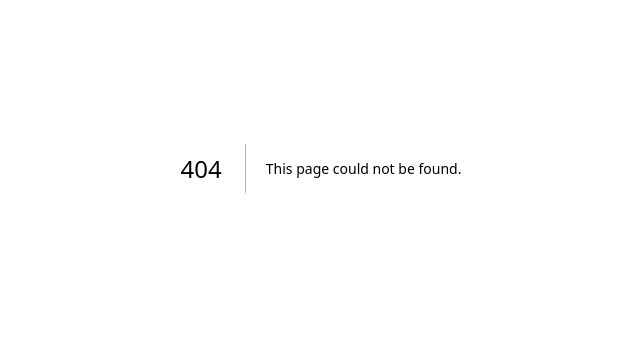
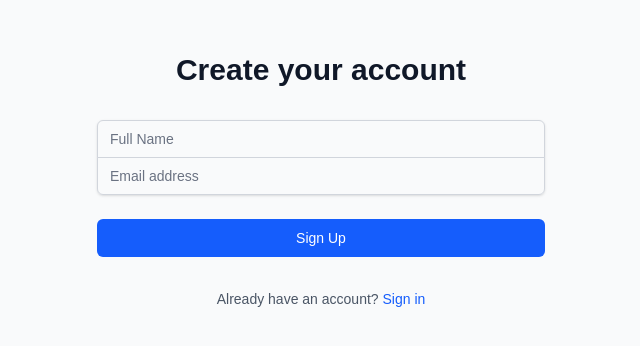
Before and after one commit to Waleed-Ahmad-dev/speech_to_text, a Next.js app: page /signup in a window 1280 px wide. Before the commit this address had no page. Shown: the part 232-578 px from the top of the page, without its empty margins (319-959 px from the left). Built offline with nearby package versions, Linux system fonts and the light colour scheme.

Commit message:
Create signup and middleware

```diff
--- /dev/null
+++ b/src/app/signup/page.tsx
@@ -0,0 +1,112 @@
+"use client";
+import { useState } from 'react';
+import { useRouter } from 'next/navigation';
+import Link from 'next/link';
+
+export default function SignupPage() {
+     const router = useRouter();
+     const [email, setEmail] = useState('');
+     const [name, setName] = useState('');
+     const [error, setError] = useState('');
+     const [loading, setLoading] = useState(false);
+
+     const handleSubmit = async (e: React.FormEvent) => {
+          e.preventDefault();
+          setLoading(true);
+          setError('');
+
+          try {
+               const response = await fetch('/api/auth/signup', {
+                    method: 'POST',
+                    headers: { 'Content-Type': 'application/json' },
+                    body: JSON.stringify({ email, name }),
+               });
+
+               const data = await response.json();
+
+               if (!response.ok) {
+                    throw new Error(data.error || 'Signup failed');
+               }
+
+               router.push(`/check-email?email=${encodeURIComponent(email)}`);
+          } catch (err: any) {
+               setError(err.message || 'An error occurred');
+               setLoading(false);
+          }
+     };
+
+     return (
+          <div className="min-h-screen flex items-center justify-center bg-gray-50 px-4">
+               <div className="max-w-md w-full space-y-8">
+                    <div>
+                         <h2 className="mt-6 text-center text-3xl font-extrabold text-gray-900">
+                              Create your account
+                         </h2>
+                    </div>
+
+                    {error && (
+                         <div className="bg-red-100 border border-red-400 text-red-700 px-4 py-3 rounded relative">
+                              {error}
+                         </div>
+                    )}
+
+                    <form className="mt-8 space-y-6" onSubmit={handleSubmit}>
+                         <div className="rounded-md shadow-sm -space-y-px">
+                              <div>
+                                   <label htmlFor="name" className="sr-only">
+                                        Full Name
+                                   </label>
+                                   <input
+                                        id="name"
+                                        name="name"
+                                        type="text"
+                                        required
+                                        className="appearance-none rounded-none relative block w-full px-3 py-2 border border-gray-300 placeholder-gray-500 text-gray-900 rounded-t-md focus:outline-none focus:ring-blue-500 focus:border-blue-500 focus:z-10 sm:text-sm"
+                                        placeholder="Full Name"
+                                        value={name}
+                                        onChange={(e) => setName(e.target.value)}
+                                   />
+                              </div>
+                              <div>
+                                   <label htmlFor="email-address" className="sr-only">
+                                        Email address
+                                   </label>
+                                   <input
+                                        id="email-address"
+                                        name="email"
+                                        type="email"
+                                        autoComplete="email"
+                                        required
+                                        className="appearance-none rounded-none relative block w-full px-3 py-2 border border-gray-300 placeholder-gray-500 text-gray-900 rounded-b-md focus:outline-none focus:ring-blue-500 focus:border-blue-500 focus:z-10 sm:text-sm"
+                                        placeholder="Email address"
+                                        value={email}
+                                        onChange={(e) => setEmail(e.target.value)}
+                                   />
+                              </div>
+                         </div>
+
+                         <div>
+                              <button
+                                   type="submit"
+                                   disabled={loading}
+                                   className={`group relative w-full flex justify-center py-2 px-4 border border-transparent text-sm font-medium rounded-md text-white bg-blue-600 hover:bg-blue-700 focus:outline-none focus:ring-2 focus:ring-offset-2 focus:ring-blue-500 ${
+                                        loading ? 'opacity-50 cursor-not-allowed' : ''
+                                   }`}
+                              >
+                                   {loading ? 'Processing...' : 'Sign Up'}
+                              </button>
+                         </div>
+                    </form>
+
+                    <div className="text-center mt-4">
+                         <p className="text-sm text-gray-600">
+                              Already have an account?{' '}
+                              <Link href="/login" className="font-medium text-blue-600 hover:text-blue-500">
+                                   Sign in
+                              </Link>
+                         </p>
+                    </div>
+               </div>
+          </div>
+     );
+}
--- /dev/null
+++ b/src/middleware.ts
@@ -0,0 +1,39 @@
+import { NextRequest, NextResponse } from 'next/server'
+import prisma from '@/lib/prisma'
+
+export async function middleware(request: NextRequest) {
+     const protectedRoutes = ['/dashboard', '/account', '/transcribe'];
+     const { pathname } = request.nextUrl;
+
+     if (protectedRoutes.some(route => pathname.startsWith(route))) {
+          const sessionToken = request.cookies.get('sessionToken')?.value;
+
+          if (!sessionToken) {
+               return NextResponse.redirect(new URL('/login', request.url));
+          }
+
+          const session = await prisma.session.findUnique({
+               where: { sessionToken },
+               include: { user: true }
+          });
+
+          if (!session || session.expires < new Date()) {
+               // Clear invalid session
+               const response = NextResponse.redirect(new URL('/login', request.url));
+               response.cookies.delete('sessionToken');
+               return response;
+          }
+
+          // Add user to request headers
+          const requestHeaders = new Headers(request.headers);
+          requestHeaders.set('x-user-id', session.user.id);
+
+          return NextResponse.next({
+               request: {
+                    headers: requestHeaders,
+               }
+          });
+     }
+
+     return NextResponse.next();
+}
```
